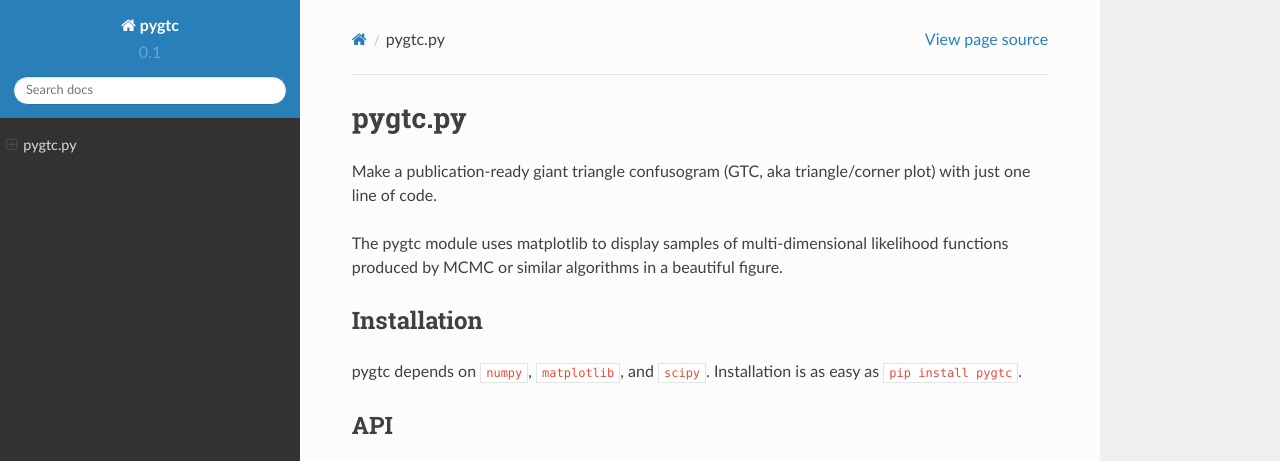
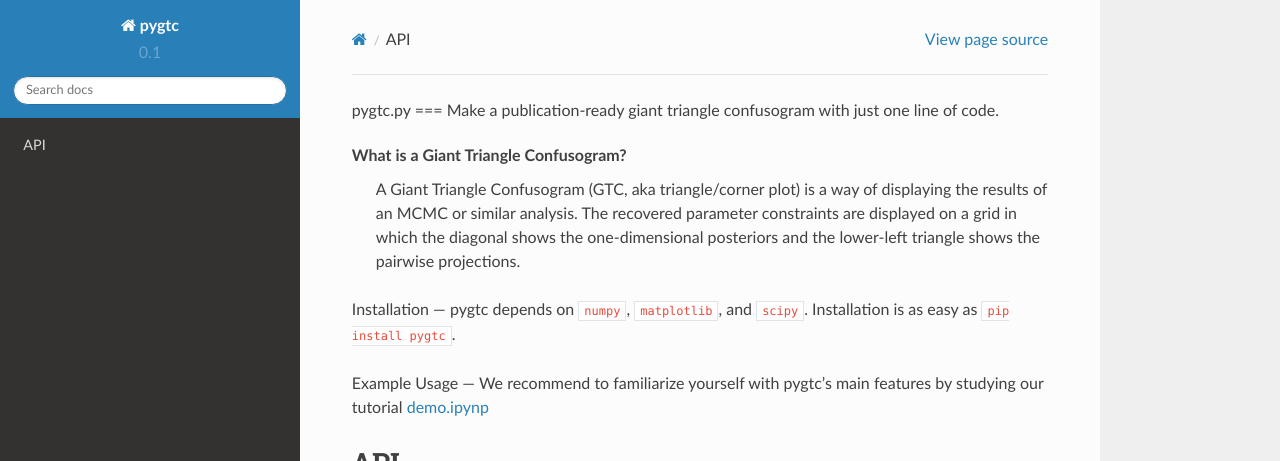
Before and after one commit to SebastianBocquet/pygtc, a Sphinx documentation site: the page built from docs/index.rst, in a window 1280 px wide, cut to the strip 0-461 px from the top of the page. Built offline with Sphinx 7.4.7 and the Read the Docs theme 2.0.0, drawn with Linux system fonts in a browser that asks for light colours.

Commit message:
index.rst edited online with Bitbucket

```diff
--- a/docs/index.rst
+++ b/docs/index.rst
@@ -1,13 +1,24 @@
 pygtc.py
---------
-Make a publication-ready giant triangle confusogram (GTC, aka triangle/corner
-plot) with just one line of code.
+===
+Make a publication-ready giant triangle confusogram with just one line of code.
 
-The pygtc module uses matplotlib to display samples of multi-dimensional likelihood functions produced by MCMC or similar algorithms in a beautiful figure.
+
+What is a Giant Triangle Confusogram?
+    A Giant Triangle Confusogram (GTC, aka triangle/corner plot) is a way of displaying the results of an MCMC
+    or similar analysis. The recovered parameter constraints are displayed on a grid in which the diagonal shows
+    the one-dimensional posteriors and the lower-left triangle shows the pairwise projections.
+
 
 Installation
-============
+---
 pygtc depends on ``numpy``, ``matplotlib``, and ``scipy``. Installation is as easy as ``pip install pygtc``.
+
+
+Example Usage
+---
+We recommend to familiarize yourself with pygtc's main features by studying our tutorial
+`demo.ipynp <https://github.com/SebastianBocquet/pygtc/blob/master/demo.ipynb>`_
+
 
 API
 ===
```
